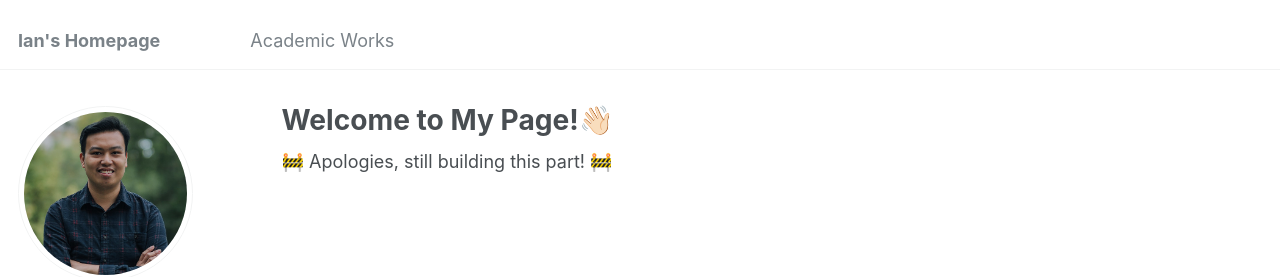
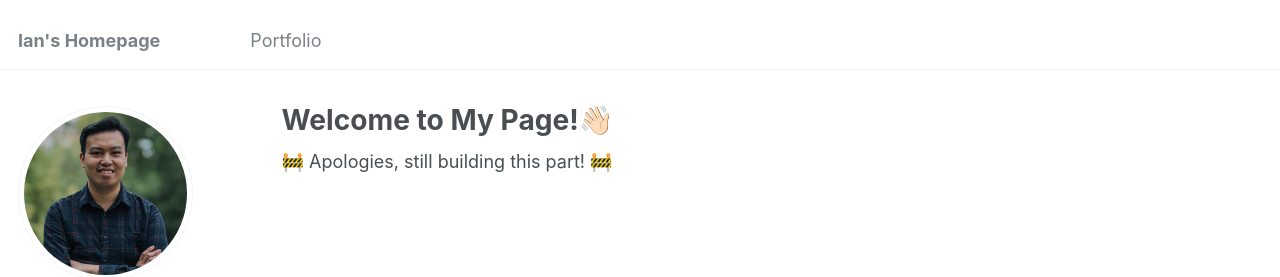
Before and after one commit to ianroman/ianroman.github.io, a Jekyll site: the page built from _pages/about.md, in a window 1280 px wide. Shown: the top 277 px of the page. Built offline with Jekyll 4.4.1, drawn with Linux system fonts in a browser that asks for light colours; part of the change alters nothing that is shown.

Commit message:
Update navigation.yml

```diff
--- a/_data/navigation.yml
+++ b/_data/navigation.yml
@@ -1,7 +1,7 @@
 # main links links
 main:
-  - title: "Academic Works"
-    url: /portfolio/portfolio.md
+  # - title: "Academic Works"
+  #   url: /portfolio/portfolio.md
 
   # - title: "Publications"
   #   url: /publications/
@@ -12,8 +12,8 @@ main:
   # - title: "Teaching"
   #   url: /teaching/
 
-  # - title: "Portfolio"
-  #   url: /portfolio/
+  - title: "Portfolio"
+    url: /portfolio/portfolio.md
 
   # - title: "Blog Posts"
   #   url: /year-archive/
```
